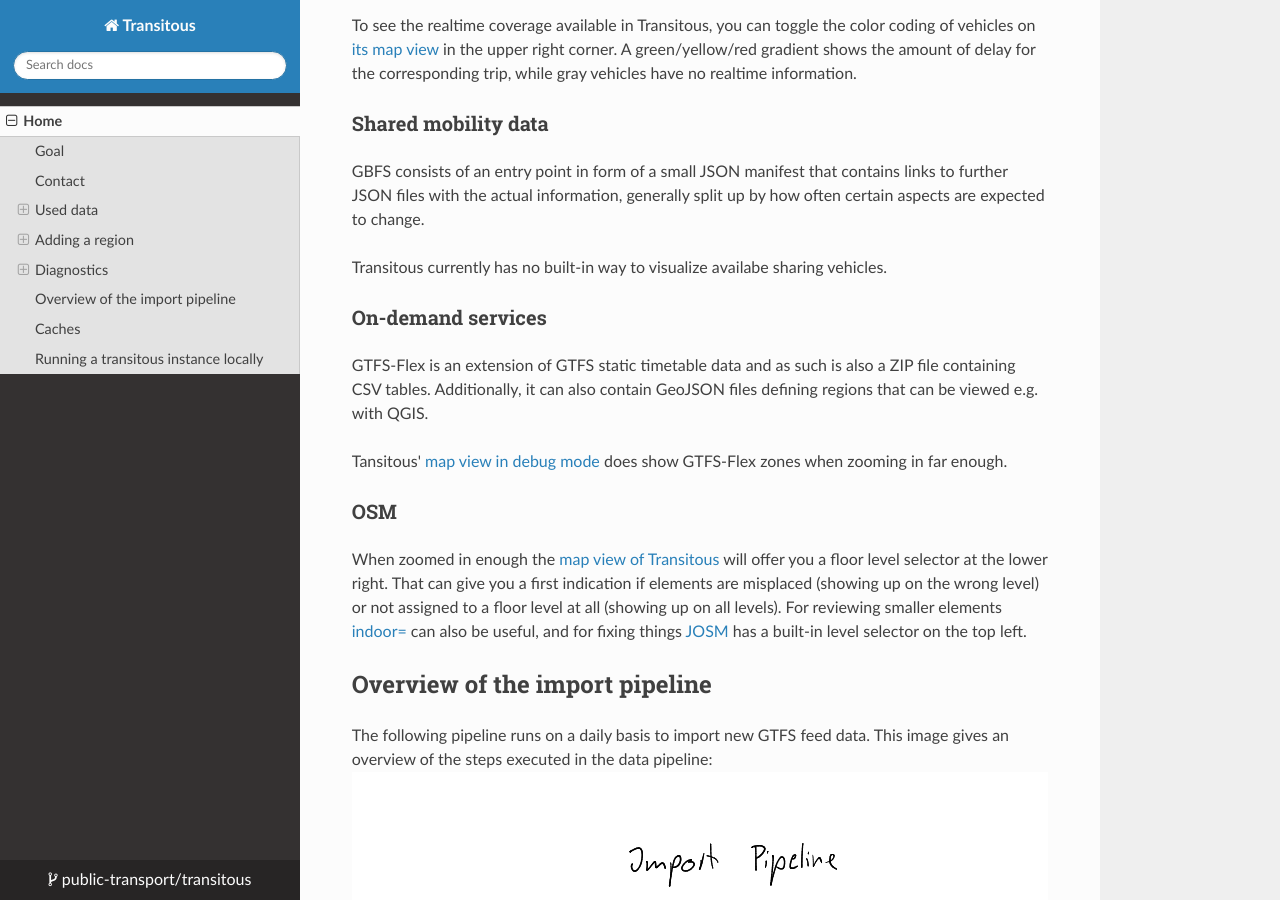
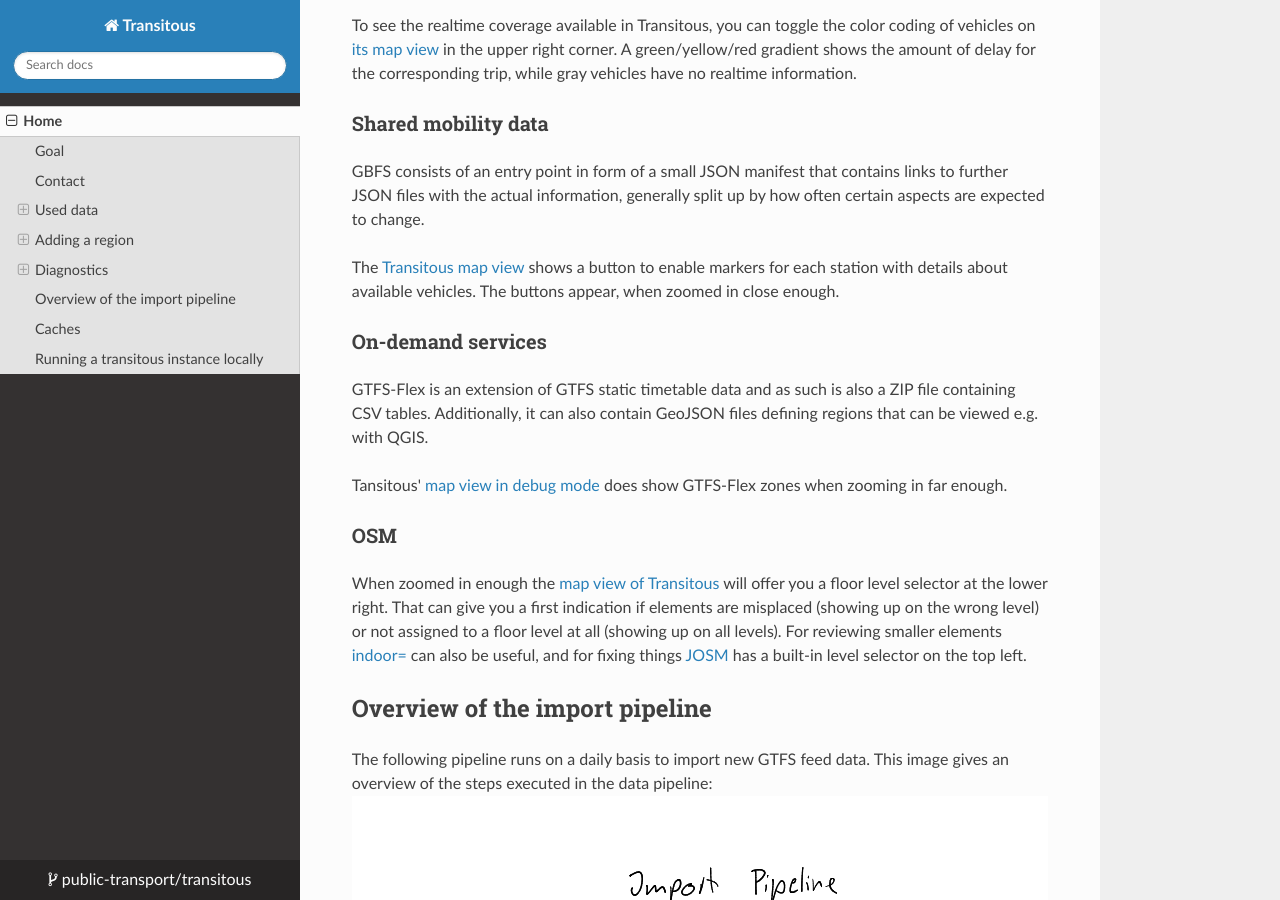
Before and after one commit to public-transport/transitous, an MkDocs documentation site: the page built from docs/docs/index.md, in a window 1280 px wide and 900 px high, scrolled down 8612 px. Built offline with MkDocs 1.6.1, drawn with Linux system fonts in a browser that asks for light colours; nearby versions of some CDN libraries.

Commit message:
Mention that the map view now supports GBFS feeds Recently the map view gained support for showing sharing information. This change reflects this in the documentation accordingly.

```diff
--- a/docs/docs/index.md
+++ b/docs/docs/index.md
@@ -398,7 +398,8 @@
 GBFS consists of an entry point in form of a small JSON manifest that contains links to further JSON files with the actual information,
 generally split up by how often certain aspects are expected to change.
 
-Transitous currently has no built-in way to visualize availabe sharing vehicles.
+The [Transitous map view](https://api.transitous.org/) shows a button to enable markers for each
+station with details about available vehicles. The buttons appear, when zoomed in close enough.
 
 ### On-demand services
 
```
